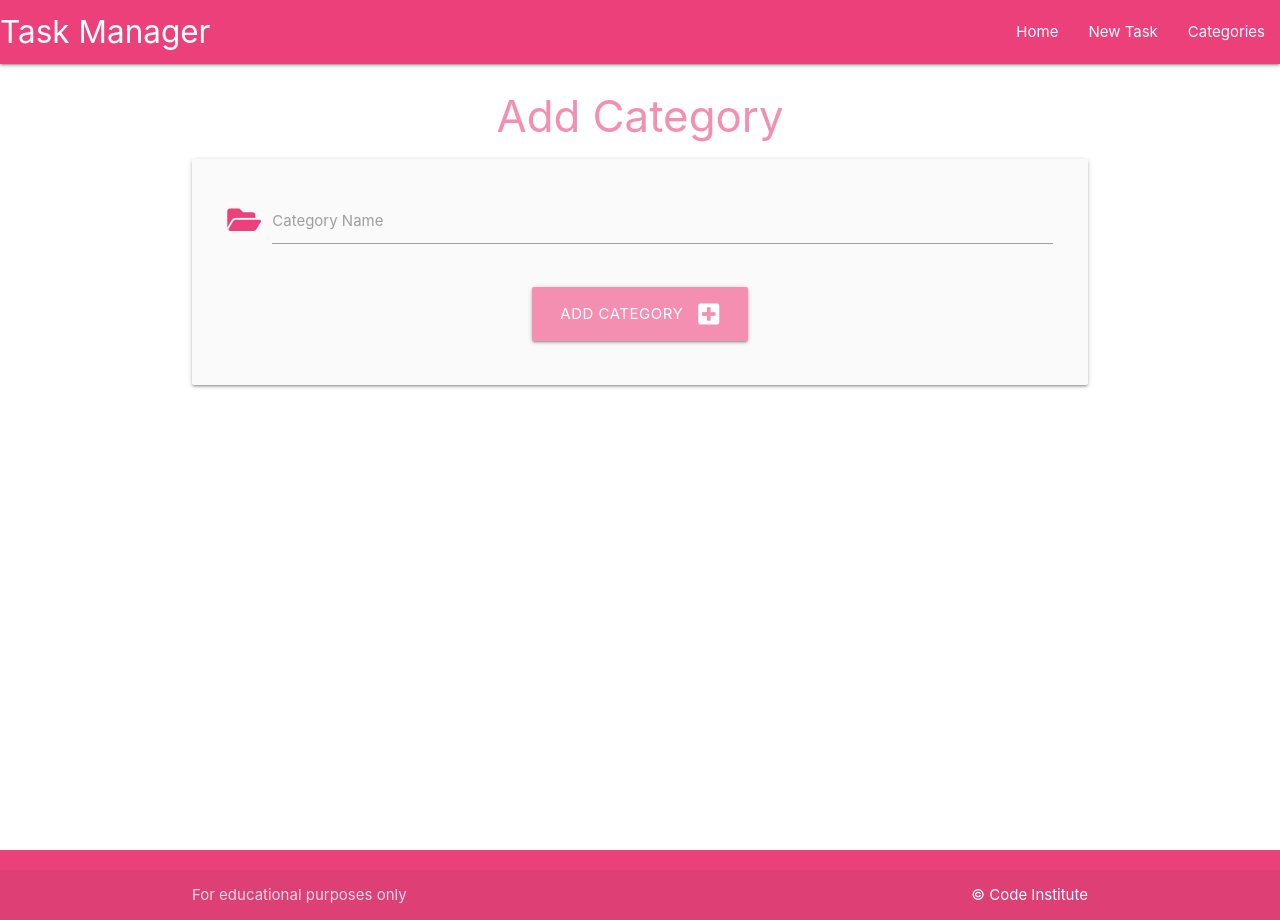
After one commit to mariacjones1/flask-sqlalchemy-task-manager, a Flask app: page /add_category in a window 1280 px wide. The commit adds this page. Run offline with Flask 3, Linux system fonts and the light colour scheme.

Commit message:
Add add category form

```diff
--- a/taskmanager/routes.py
+++ b/taskmanager/routes.py
@@ -1,8 +1,23 @@
-from flask import render_template
+from flask import render_template, request, redirect, url_for
 from taskmanager import app, db
 from taskmanager.models import Category, Task
 
 
 @app.route("/")
 def home():
-    return render_template("base.html")
+    return render_template("tasks.html")
+
+
+@app.route("/categories")
+def categories():
+    return render_template("categories.html")
+
+
+@app.route("/add_category", methods=["GET", "POST"])
+def add_category():
+    if request.method == "POST":
+        category = Category(category_name=request.form.get("category_name"))
+        db.session.add(category)
+        db.session.commit()
+        return redirect(url_for("categories"))
+    return render_template("add_category.html")
--- /dev/null
+++ b/taskmanager/static/css/style.css
@@ -0,0 +1,9 @@
+body {
+    display: flex;
+    min-height: 100vh;
+    flex-direction: column;
+  }
+
+  main {
+    flex: 1 0 auto;
+  }
--- /dev/null
+++ b/taskmanager/static/js/script.js
@@ -0,0 +1,4 @@
+document.addEventListener('DOMContentLoaded', function() {
+    let sidenav = document.querySelectorAll('.sidenav');
+    M.Sidenav.init(elems, options);
+  });
--- /dev/null
+++ b/taskmanager/templates/add_category.html
@@ -0,0 +1,28 @@
+{% extends "base.html" %}
+{% block content %}
+
+<h3 class="pink-text text-lighten-3 center-align">Add Category</h3>
+
+<div class="row card-panel grey lighten-5">
+    <form class="col s12" method="POST" action="{{ url_for('add_category') }}">
+        <!-- category name -->
+        <div class="row">
+        <div class="input-field col s12">
+            <i class="fas fa-folder-open prefix pink-text text-lighten-1"></i>
+          <input id="category_name" name="category_name" min-length="3" max-length="25" type="text" class="validate" required>
+          <label for="category_name">Category Name</label>
+        </div>
+      </div>
+      <!-- submit button -->
+      <div class="row">
+        <div class="col s12 center-align">
+           <button type="submit" class="btn-large pink lighten-3">
+                Add Category <i class="fas fa-plus-square right"></i>
+
+           </button>
+        </div>
+      </div>
+    </form>
+  </div>
+
+{% endblock %}
--- a/taskmanager/templates/base.html
+++ b/taskmanager/templates/base.html
@@ -3,11 +3,54 @@
 <head>
     <meta charset="UTF-8">
     <meta name="viewport" content="width=device-width, initial-scale=1.0">
+    <link rel="stylesheet" href="https://cdnjs.cloudflare.com/ajax/libs/font-awesome/5.15.3/css/all.min.css"
+        integrity="sha512-iBBXm8fW90+nuLcSKlbmrPcLa0OT92xO1BIsZ+ywDWZCvqsWgccV3gFoRBv0z+8dLJgyAHIhR35VZc2oM/gI1w=="
+        crossorigin="anonymous" referrerpolicy="no-referrer">
+    <link rel="stylesheet" href="https://cdnjs.cloudflare.com/ajax/libs/materialize/1.0.0/css/materialize.min.css"
+        type="text/css">
+    <link rel="stylesheet" href="{{ url_for('static', filename='css/style.css') }}" type="text/css">
     <title>Task Manager</title>
 </head>
 <body>
 
-    Hello World!
+    <header>
+        <!-- top navbar -->
+        <nav class="pink lighten-1">
+            <div class="nav-wrapper">
+              <a href="{{ url_for('home') }}" class="brand-logo">Task Manager</a>
+              <a href="#" data-target="mobile-demo" class="sidenav-trigger"><i class="fas fa-bars"></i></a>
+              <ul class="right hide-on-med-and-down">
+                <li><a href="{{ url_for('home') }}">Home</a></li>
+                <li><a href="#">New Task</a></li>
+                <li><a href="{{ url_for('categories') }}">Categories</a></li>
+              </ul>
+            </div>
+          </nav>
 
+          <!-- mobile sidenav -->
+          <ul class="sidenav" id="mobile-demo">
+            <li><a href="{{ url_for('home') }}">Home</a></li>
+            <li><a href="">New Task</a></li>
+            <li><a href="{{ url_for('categories') }}">Categories</a></li>
+          </ul>
+    </header>
+
+    <main class="container">
+        {% block content %}
+
+        {% endblock %}
+    </main>
+
+    <footer class="page-footer pink lighten-1">
+        <div class="footer-copyright">
+          <div class="container">
+          For educational purposes only
+          <a class="white-text right" href="http://codeinstitute.net" target="_blank">&copy; Code Institute</a>
+          </div>
+        </div>
+      </footer>
+
+    <script src="https://cdnjs.cloudflare.com/ajax/libs/materialize/1.0.0/js/materialize.min.js"></script>
+    <script scr="{{ url_for('static', filename='js/script.js') }}"></script>
 </body>
 </html>
--- /dev/null
+++ b/taskmanager/templates/tasks.html
@@ -0,0 +1,6 @@
+{% extends "base.html" %}
+{% block content %}
+
+<h3 class="pink-text text-lighten-3 center-align">Tasks</h3>
+
+{% endblock %}
```
Also changed, not shown: taskmanager/templates/categories.html (added, +14 -0 lines).
